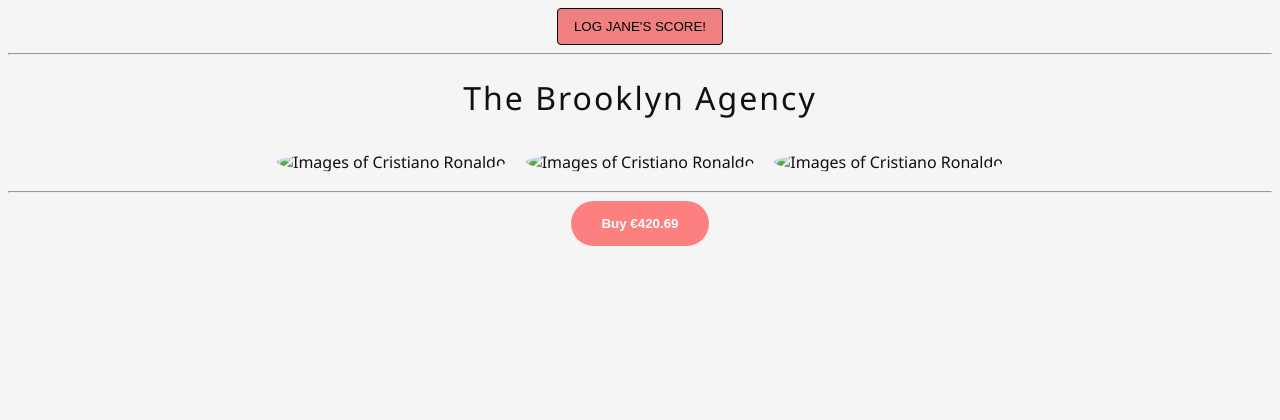
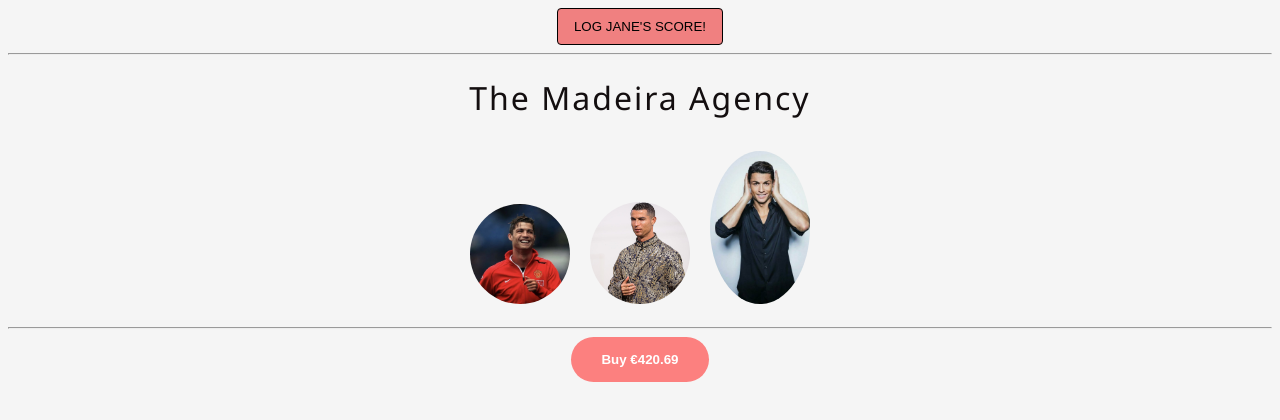
Before and after one commit to TowafH/Scrimba-LearnJavaScript-Portfolio, a browser extension: page extensionapp/practicetime3/practice3.html in a window 1280 px wide. Drawn offline with Linux system fonts and the light colour scheme.

Commit message:
Fixed file link

```diff
--- a/extensionapp/practicetime3/practice3.html
+++ b/extensionapp/practicetime3/practice3.html
@@ -15,7 +15,7 @@
   <body>
     <button id="janesButton">LOG JANE'S SCORE!</button>
     <hr>
-    <h1>The Brooklyn Agency</h1>
+    <h1>The Madeira Agency</h1>
     <div id="container">
         <!---<img class="team-img" src="imagez/cris.jpg">
         <img class="team-img" src="imagez/cris2.jpg">
--- a/extensionapp/practicetime3/practice3.js
+++ b/extensionapp/practicetime3/practice3.js
@@ -111,9 +111,9 @@ const sentence = generateSentence("highest mountains", ["Mount Everest", "K2", "
 const container = document.getElementById("container")
 
 const imgs = [
-    "images/cris.jpg",
-    "images/cris2.jpg",
-    "images/cris3.jpg"
+    "imagez/cris.jpg",
+    "imagez/cris2.png",
+    "imagez/cris3.jpg"
 ]
 
 function renderImages() {
```
